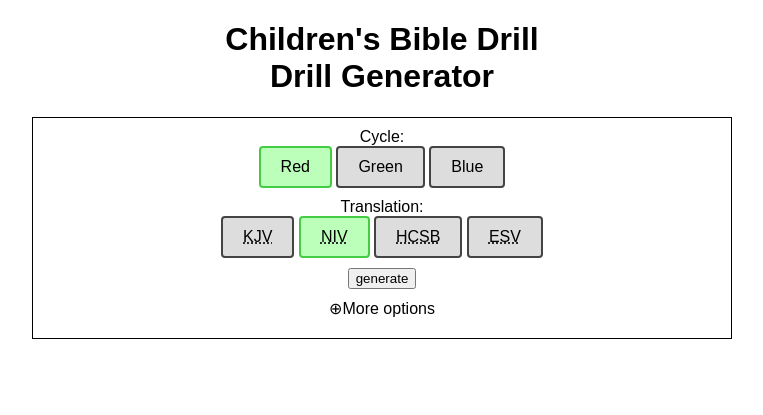
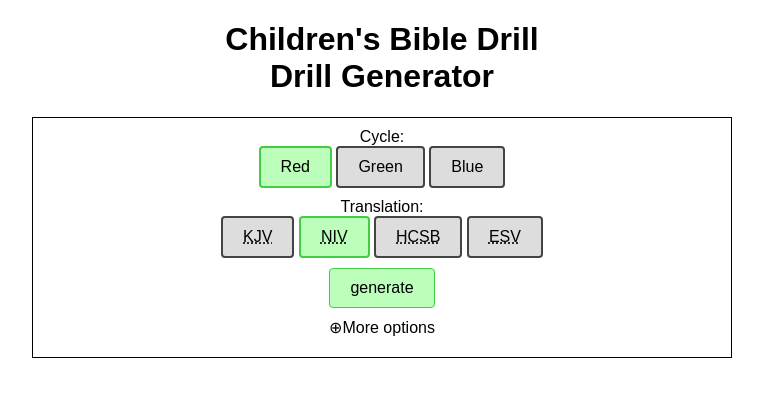
Before and after one commit to stanlyg/bibledrill, a PHP site: page / in a window 1280 px wide. Shown: the top 415 px of the page, without its empty margins (258-1021 px from the left). Run offline with PHP 8.4, Linux system fonts and the light colour scheme.

Commit message:
Styles generate button to match

```diff
--- a/drill.css
+++ b/drill.css
@@ -91,6 +91,15 @@ h1 {
 	visibility: hidden;
 }
 
+#generatebutton input[type="submit"] {
+	display: inline-block;
+	background-color: #bfb;
+	border-radius: 4px;
+	padding: 10px 20px;
+	border: 1px solid #4c4;
+	font-size: 16px;
+}
+
 #extradetails {
 	height: 0px;
 	overflow: hidden;
```
